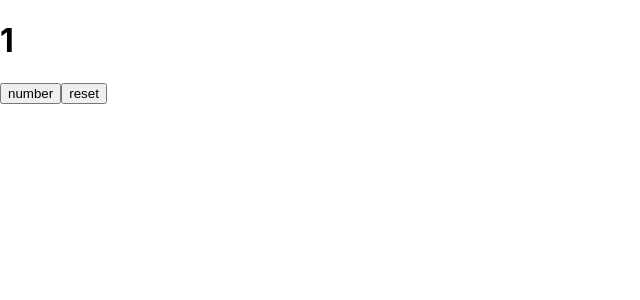
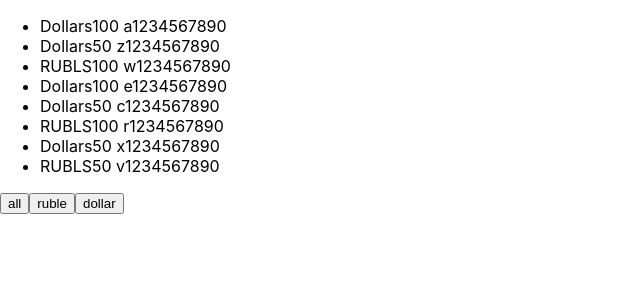
Before and after one commit to Anna-Bekreneva/microtasks, a React (Create React App) app: page / in a window 1280 px wide. Shown: the top 300 px of the page, without its empty margins (0-640 px from the left). Built offline with nearby package versions, Linux system fonts and the light colour scheme.

Commit message:
lesson 5 filter

```diff
--- a/src/App.tsx
+++ b/src/App.tsx
@@ -2,29 +2,53 @@ import React, {useState} from 'react';
 import './App.css';
 import {Button} from './components/Button';
 
-type FilterType = 'all' | 'dollar' | 'ruble'
+function App() {
+	type FilterType = 'all' | 'dollar' | 'ruble'
+	const [money, setMoney] = useState([
+		{ banknots: 'Dollars', value: 100, number: ' a1234567890' },
+		{ banknots: 'Dollars', value: 50, number: ' z1234567890' },
+		{ banknots: 'RUBLS', value: 100, number: ' w1234567890' },
+		{ banknots: 'Dollars', value: 100, number: ' e1234567890' },
+		{ banknots: 'Dollars', value: 50, number: ' c1234567890' },
+		{ banknots: 'RUBLS', value: 100, number: ' r1234567890' },
+		{ banknots: 'Dollars', value: 50, number: ' x1234567890' },
+		{ banknots: 'RUBLS', value: 50, number: ' v1234567890' },
+	])
 
-function App() {
+	const [filter, setFilter] = useState<FilterType>('all')
 
-	// let a = 1
-
-	let [a, setA] = useState(1)
-
-	const number = () => {
-		setA(++a)
+	const onClickFilterHundler = (nameButton: FilterType) => {
+		setFilter(nameButton)
 	}
 
-	const reset = () => {
-		setA(0)
+	let currentMoney = money;
+	if (filter === "ruble") {
+		currentMoney = money.filter((el) => el.banknots === "RUBLS")
+	}
+	if (filter === "dollar") {
+		currentMoney = money.filter((el) => el.banknots === "Dollars")
 	}
 
 	return (
 		<>
-			<h1>{a}</h1>
-			<button onClick={number}>number</button>
-			<button onClick={reset}>reset</button>
+			<ul>
+				{currentMoney.map((objFromMontyArr, index) => {
+					return (
+						<li key={index}>
+							<span></span>
+							<span>{objFromMontyArr.banknots}</span>
+							<span>{objFromMontyArr.value}</span>
+							<span>{objFromMontyArr.number}</span>
+						</li>
+					);
+				})}
+			</ul>
+
+			<button onClick={() => (onClickFilterHundler("all"))}>all</button>
+			<button onClick={() => (onClickFilterHundler('ruble'))}>ruble</button>
+			<button onClick={() => (onClickFilterHundler('dollar'))}>dollar</button>
 		</>
-	)
+	);
 }
 
 export default App;
```
